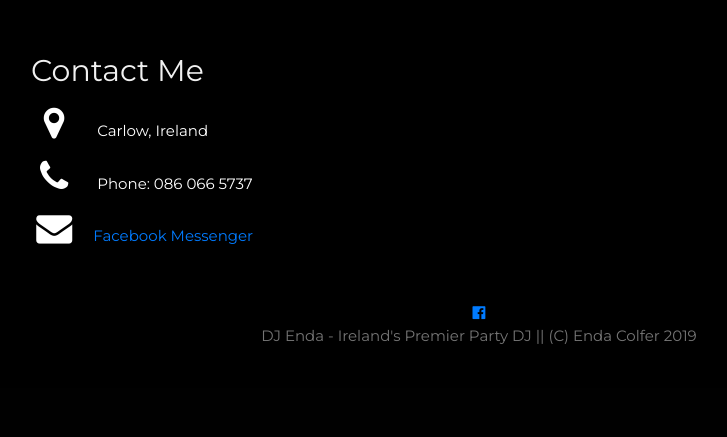
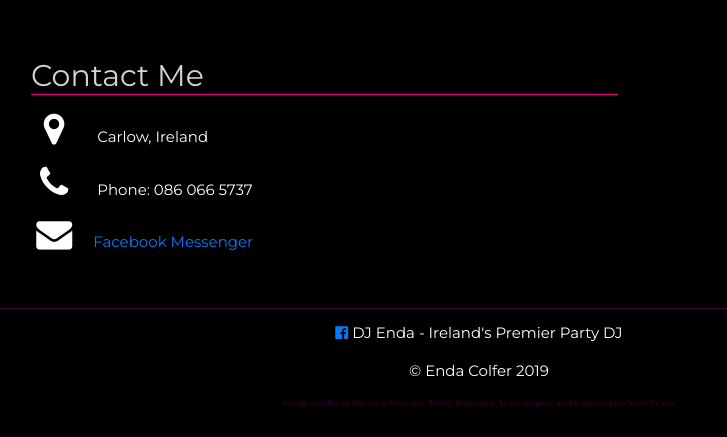
Before and after one commit to aalasafidler/DJEnda, a Django app: page / in a window 1280 px wide. Shown: the part 1576-2013 px from the top of the page, without its empty margins (161-888 px from the left). Before the commit the page ends 1920 px from the top, so only its background shows below. Run offline with Django 3.2, Linux system fonts and the light colour scheme; some libraries are stand-ins or nearby versions.

Commit message:
Pink accent + cut down of CSS

```diff
--- a/templates/index.html
+++ b/templates/index.html
@@ -72,12 +72,13 @@
 <!-- Page Content -->
 
   <!-- Header/Home -->
-  <header id="home" class="w3-center" style="padding-top: 64px; padding-bottom: 64px;">
+  <header id="home" class="w3-center" style="border-bottom:solid 1px #3e0133; padding-top: 64px; padding-bottom: 64px; transition: background 1s linear;">
 
   	<!-- Begin JQuery code used to randomize background images of header -->
   	  	<script type="text/javascript">
-  	  		var images = ['static/mainbg_1.jpg', 'static/mainbg_2.jpg', 'static/mainbg_4.jpg', 'static/mainbg_5.jpg'];
+  	  		var images = ['static/mbg1.jpg', 'static/mbg2.jpg', 'static/mbg3.jpg', 'static/mbg4.jpg'];
   	  		$('#home').css({'background': 'url(' + images[Math.floor(Math.random() * images.length)] + ')'});
+
 		</script>
 	<!-- End JQuery -->
 
@@ -95,14 +96,14 @@
 	<div class="row">
 
 	  	<div class="col col-sm-12 col-lg-8" id="about">
-	    	<h2 class="w3-text-light-grey">About</h2>
+	    	<h2 style="color:lightgrey; border-bottom: solid 1px #eb0185;">About</h2>
 		    <p style="margin-bottom: 4%;">Nationwide Professional Party DJ bringing fun and excitement to the dance floor, mixing music from the 60's, 70's, 80's, 90's, noughties and today!
 		    </p>
  				<hr width="50%">
-		    <h2 class="w3-text-light-grey">Company Overview</h2>
+		    <h2 style="color:lightgrey; border-bottom: solid 1px #eb0185;">Company Overview</h2>
     		<p style="margin-bottom: 4%;">Providing fun DJ sets for all occasions, we love what we do and are excellent at our job!</p>
  				<hr width="50%">
-    		<h2 class="w3-text-light-grey">Products</h2>
+    		<h2 style="color:lightgrey; border-bottom: solid 1px #eb0185;">Products</h2>
     		<p style="margin-bottom: 4%;">
 	    		<ul>
 	    		<li>Birthday Parties</li>
@@ -119,7 +120,7 @@
     		<hr width="50%">
     		<hr width="50%">
 
-    	<h2 class="w3-text-light-grey w3-hide-small" id="photos">Photos</h2>
+
 		</div><!-- End of first column-->
 
 		<div class="col col-sm-12 col-lg-4 id="about">
@@ -130,14 +131,13 @@
 			</div>
 		</div><!-- End of second column-->
 
-
 	</div><!-- End of FIRST row -->
 
-
 <!-- * * * * * * * * * * * * * * * * * * * * * * * * P H O T O S -->
-	<div class="row w3-hide-small" style="padding-left: 64px;">
-		<div class="col col-sm-0 col-lg-2" style="text-align: right;">
-			<button class="w3-button w3-black" onclick="buttons(-1)" style="margin-top:100%;">&#10094;</button></div>
+	<h2 style="color:lightgrey; border-bottom: solid 1px #eb0185;" id="photos">Photos</h2>
+		<div class="row w3-hide-small" style="padding-left: 64px;">
+			<div class="col col-sm-0 col-lg-2" style="text-align: right;">
+				<button class="w3-button w3-black" onclick="buttons(-1)" style="margin-top:100%;">&#10094;</button></div>
 
 <!-- * * * * * * * * * * * * * * * * * * * * * -->
 		<div class="gallery col col-sm-12 col-lg-8">
@@ -217,7 +217,7 @@
 <!-- * * * * * * * * * * * * * * * * * * * * * * * * C O N T A C T -->
 	<div class="row">
 		 <div  class="column col-sm-12 col-lg-8" id="contact">
-		 	<h2 class="w3-text-light-grey">Contact Me</h2>
+		 	<h2 style="color:lightgrey; border-bottom: solid 1px #eb0185;">Contact Me</h2>
 		 	<div class="w3-section">
       			<p><i class="fa fa-map-marker fa-fw w3-text-white w3-xxlarge w3-margin-right"></i> Carlow, Ireland</p>
       			<p><i class="fa fa-phone fa-fw w3-text-white w3-xxlarge w3-margin-right"></i> Phone: 086 066 5737</p>
@@ -230,9 +230,16 @@
 </div><!-- end of container -->
 
 <!-- * * * * * * * * * * * * * * * * * * * * * * * * F O O T E R -->
-  <footer class="w3-text-grey" style="background-color:black; text-align:center; padding-top:3%; padding-bottom: 2%;">
-    <a href="https://www.facebook.com/djendagcolfer"><i class="fa fa-facebook-official w3-hover-opacity"></i></a>
-    <p class="w3-medium">DJ Enda - Ireland's Premier Party DJ || (C) Enda Colfer 2019</a></p>
+  <footer style="text-align:center; padding-top:3%; padding-bottom: 1%;">
+
+    <p class="w3-medium" style="border-top:solid 1px #3e0133; padding-top: 1%;">
+    	<a href="https://www.facebook.com/djendagcolfer"><i class="fa fa-facebook-official w3-hover-opacity"></i></a> DJ Enda - Ireland's Premier Party DJ</p>
+    <p> &copy; Enda Colfer 2019</p>
+
+    <p style="color:#3e0133; font-size: 0.55em;">Image credits to Maurício Mascaro, Trinity Kubassek, Mark Angelo, and Kaboompics from Pexels</p>
+
+
+
   </footer>
 
 <!-- END PAGE CONTENT -->
```
Also changed, not shown: DJEnda/static/style.css (+7 -62 lines), static/mainbg_1.jpg (deleted), static/mainbg_2.jpg (deleted), static/mainbg_4.jpg (deleted), static/mainbg_5.jpg (deleted), static/mbg1.jpg (added), static/mbg2.jpg (added), static/mbg3.jpg (added), static/mbg4.jpg (added).
